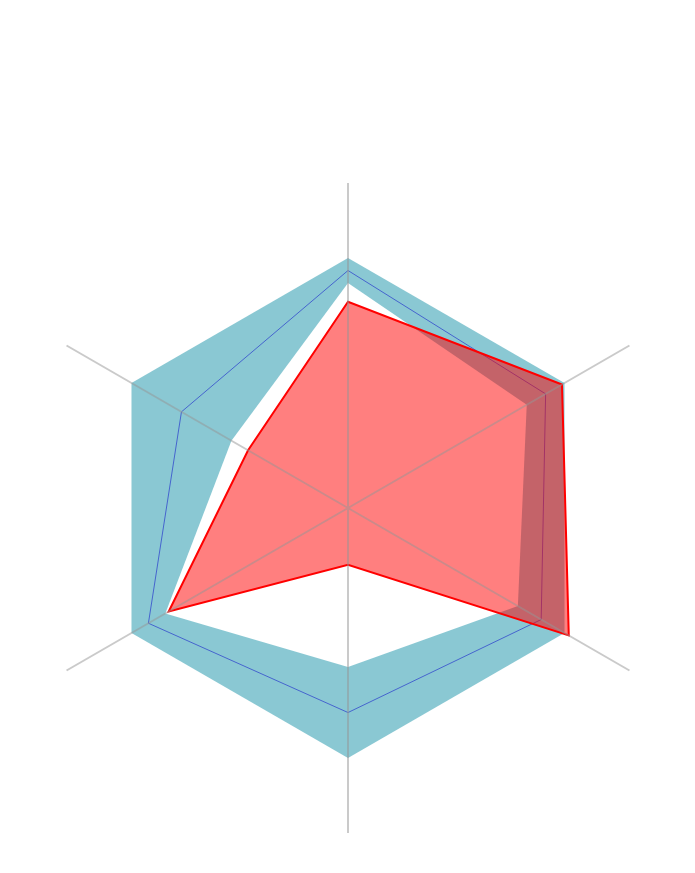
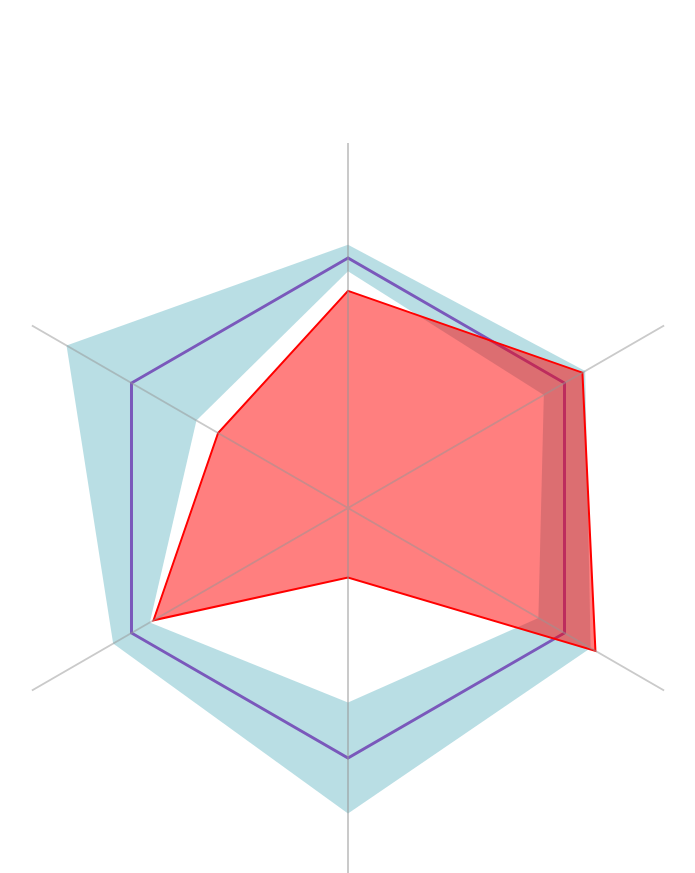
Before and after one commit to Vinyard78/psychomot, a plain HTML site: page index.html in a window 1280 px wide. Shown: the top 873 px of the page, without its empty margins (160-855 px from the left). Drawn offline with Linux system fonts and the light colour scheme.

Commit message:
changement de la partie fixe sur le diagramme, autrefois moyenne max, désormais moyenne

```diff
--- a/index.html
+++ b/index.html
@@ -47,7 +47,8 @@
 				y : canvas.height/2
 			};
 
-			var exces = 75;
+			var maxValueArray = [];
+			var exces = 40;
 
 			// facteur d'agrandissement du diagramme
 			const FACTOR = 250;
@@ -74,36 +75,49 @@
 
 			function computeCoord() {
 				for(var i = 0, length = data.length; i < length; i++ ){
+					// Calcul des coordonnées des points correspondants à la moyenne.
+					var value = convert(i * 2 * Math.PI / data.length,  middlePoint.x,  middlePoint.y - FACTOR, FACTOR);
+					data[i].coordMoy.y = value.y;
+					data[i].coordMoy.x = value.x;
+
+					// Calcul des paramètres
+					var rayon = pythagore(middlePoint.x,middlePoint.y,data[i].coordMoy.x,data[i].coordMoy.y);
+					var moy = data[i].moyenne;
+					var norm = rayon / moy;
+
+					var maxNormValue = norm * (data[i].moyenne + data[i].ecartType);
+					var minNormValue = norm * (data[i].moyenne - data[i].ecartType);
+					var resultNormValue = norm * data[i].resultat;
+
+					var longueurDeltaMax = rayon - maxNormValue;
+					var longueurDeltaMin = rayon - minNormValue;
+					var longueurDeltaRes = rayon - resultNormValue;
+
+					// Utile pour le calcul des extremités
+					maxValueArray.push(maxNormValue);
 
 					// Calcul des coordonnées des points correspondants à la moyenne max.
-					var value = convert(i * 2 * Math.PI / data.length,  middlePoint.x,  middlePoint.y - FACTOR, FACTOR);
-					data[i].coordMoyMax.y = value.y;
-					data[i].coordMoyMax.x = value.x;
-
-					// Calcul des paramètres
-					var rayon = pythagore(middlePoint.x,middlePoint.y,data[i].coordMoyMax.x,data[i].coordMoyMax.y);
-					var moyMax = data[i].moyenne + data[i].ecartType;
-					var norm = rayon / moyMax;
+					data[i].coordMoyMax.x = data[i].coordMoy.x + (middlePoint.x - data[i].coordMoy.x) * longueurDeltaMax / rayon;
+					data[i].coordMoyMax.y = data[i].coordMoy.y + (middlePoint.y - data[i].coordMoy.y) * longueurDeltaMax / rayon;
 
 					// Calcul des coordonnées des points correspondants à la moyenne min.
-					var longueurBandeMoy = norm * data[i].ecartType * 2;
-					data[i].coordMoyMin.x = data[i].coordMoyMax.x + (middlePoint.x - data[i].coordMoyMax.x) * longueurBandeMoy / rayon;
-					data[i].coordMoyMin.y = data[i].coordMoyMax.y + (middlePoint.y - data[i].coordMoyMax.y) * longueurBandeMoy / rayon;
-
-					// Calcul des coordonnées des points correspondants à la moyenne.
-					longueurBandeMoy = norm * data[i].ecartType;
-					data[i].coordMoy.x = data[i].coordMoyMax.x + (middlePoint.x - data[i].coordMoyMax.x) * longueurBandeMoy / rayon;
-					data[i].coordMoy.y = data[i].coordMoyMax.y + (middlePoint.y - data[i].coordMoyMax.y) * longueurBandeMoy / rayon;
+					data[i].coordMoyMin.x = data[i].coordMoy.x + (middlePoint.x - data[i].coordMoy.x) * longueurDeltaMin / rayon;
+					data[i].coordMoyMin.y = data[i].coordMoy.y + (middlePoint.y - data[i].coordMoy.y) * longueurDeltaMin / rayon;
 
 					// Calcul des coordonnées des points correspondants aux résultats.
-					var longueurDeltaRes = rayon - (norm * data[i].resultat);
-					data[i].coordResultat.x = data[i].coordMoyMax.x + (middlePoint.x - data[i].coordMoyMax.x) * longueurDeltaRes / rayon;
-					data[i].coordResultat.y = data[i].coordMoyMax.y + (middlePoint.y - data[i].coordMoyMax.y) * longueurDeltaRes / rayon;
+					data[i].coordResultat.x = data[i].coordMoy.x + (middlePoint.x - data[i].coordMoy.x) * longueurDeltaRes / rayon;
+					data[i].coordResultat.y = data[i].coordMoy.y + (middlePoint.y - data[i].coordMoy.y) * longueurDeltaRes / rayon;
 
-					// Calcul des coordonnées des points correspondants aux extrémités des lignes qui se croisent en leur centre.
-					longueurDeltaRes = -exces;
-					data[i].coordLim.x = data[i].coordMoyMax.x + (middlePoint.x - data[i].coordMoyMax.x) * longueurDeltaRes / rayon;
-					data[i].coordLim.y = data[i].coordMoyMax.y + (middlePoint.y - data[i].coordMoyMax.y) * longueurDeltaRes / rayon;
+				}
+
+				// Calcul des coordonnées des points correspondants aux extrémités des lignes qui se croisent en leur centre.
+				for(var i = 0, length = data.length; i < length; i++ ){
+
+					var rayon = pythagore(middlePoint.x,middlePoint.y,data[i].coordMoy.x,data[i].coordMoy.y);
+					var longueurDeltaExt = rayon - (Math.max(...maxValueArray) + exces);
+
+					data[i].coordLim.x = data[i].coordMoy.x + (middlePoint.x - data[i].coordMoy.x) * longueurDeltaExt / rayon;
+					data[i].coordLim.y = data[i].coordMoy.y + (middlePoint.y - data[i].coordMoy.y) * longueurDeltaExt / rayon;
 				}
 			}
 
@@ -143,9 +157,9 @@
 			/**
 			 * Tracé des courbes
 			 */
-			drawPoints("rgba(23, 145, 167, 0.5)","coordMoyMax",true);
+			drawPoints("rgba(23, 145, 167, 0.3)","coordMoyMax",true);
 			drawPoints("rgba(255, 255, 255, 1)","coordMoyMin",true);
-			drawPoints("rgba(0, 0, 200, 1)","coordMoy",false,".5");
+			drawPoints("rgba(80, 0, 160, .6)","coordMoy",false,"3");
 			drawPoints("rgba(255, 0, 0, .5)","coordResultat",true);
 			drawPoints("rgba(255, 0, 0, 1)","coordResultat",false,"2");
 			drawPoints("rgba(150, 150, 150, .5)","coordLim",false,"2",true);
```
